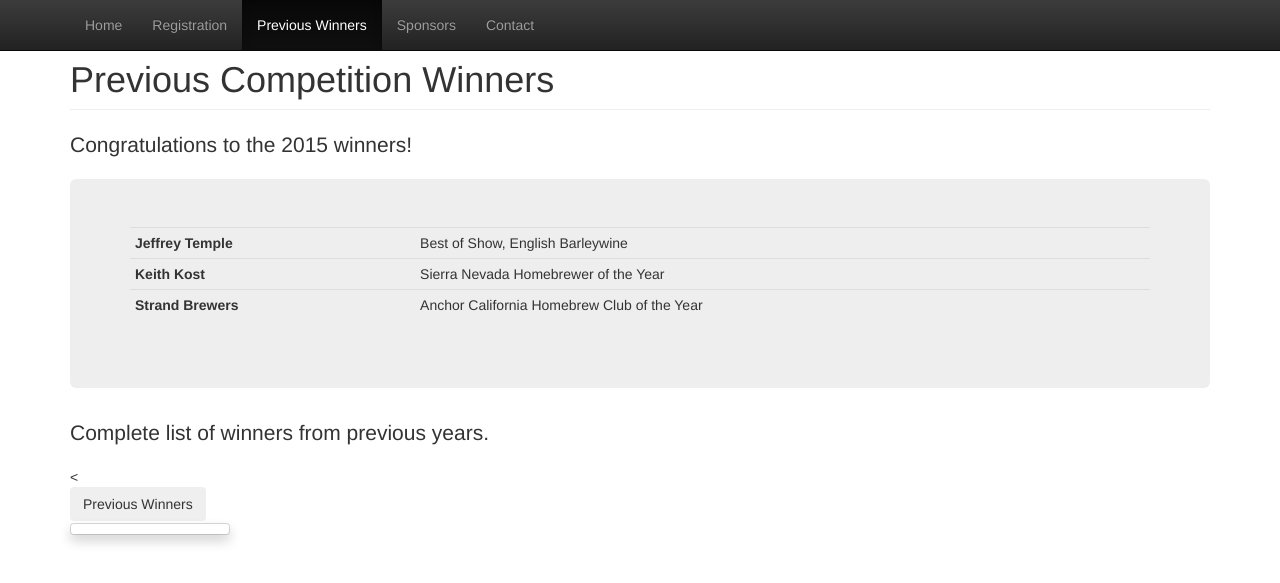
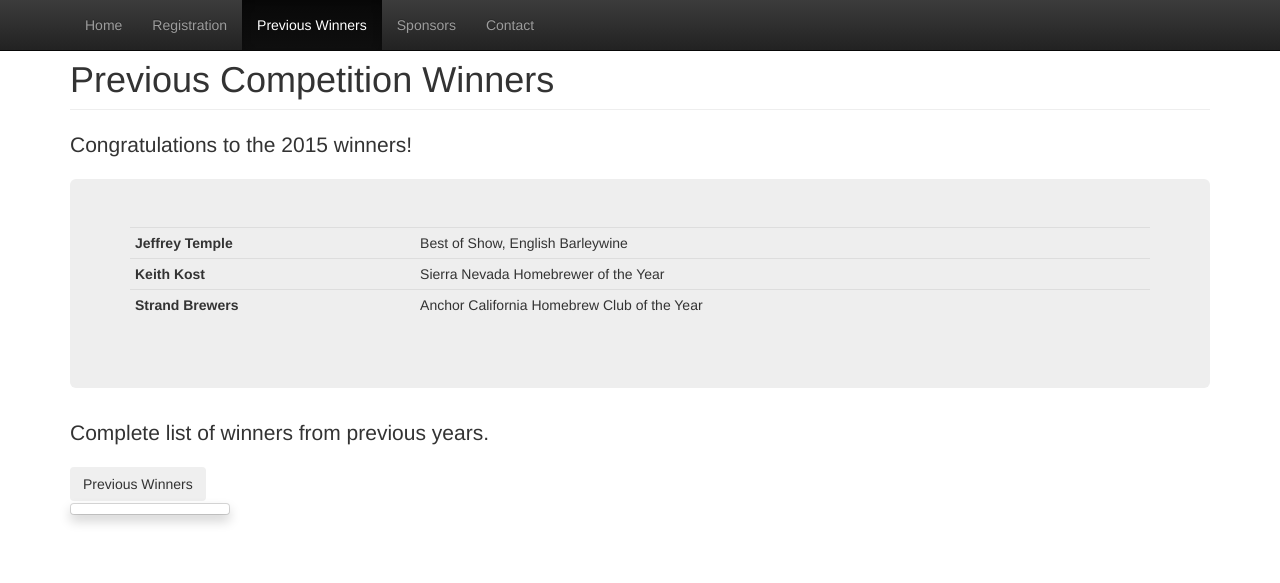
Before and after one commit to castatebrewcomp/castatebrewcomp.github.io, a Jekyll site: the page built from previous.html, in a window 1280 px wide. Shown: the top 583 px of the page. Built offline with Jekyll 4.4.1, drawn with Linux system fonts in a browser that asks for light colours.

```diff
--- a/previous.html
+++ b/previous.html
@@ -31,7 +31,8 @@
   </div>
 
   <p class="lead">Complete list of winners from previous years.</p>
-  <<div class="dropdown open">
+
+  <div class="dropdown open">
     <button class="btn btn-secondary dropdown-toggle" type="button" id="dropdownMenu2" data-toggle="dropdown" aria-haspopup="true" aria-expanded="false">
       Previous Winners
     </button>
```
Lines whose indentation alone changed are shown as unchanged.
